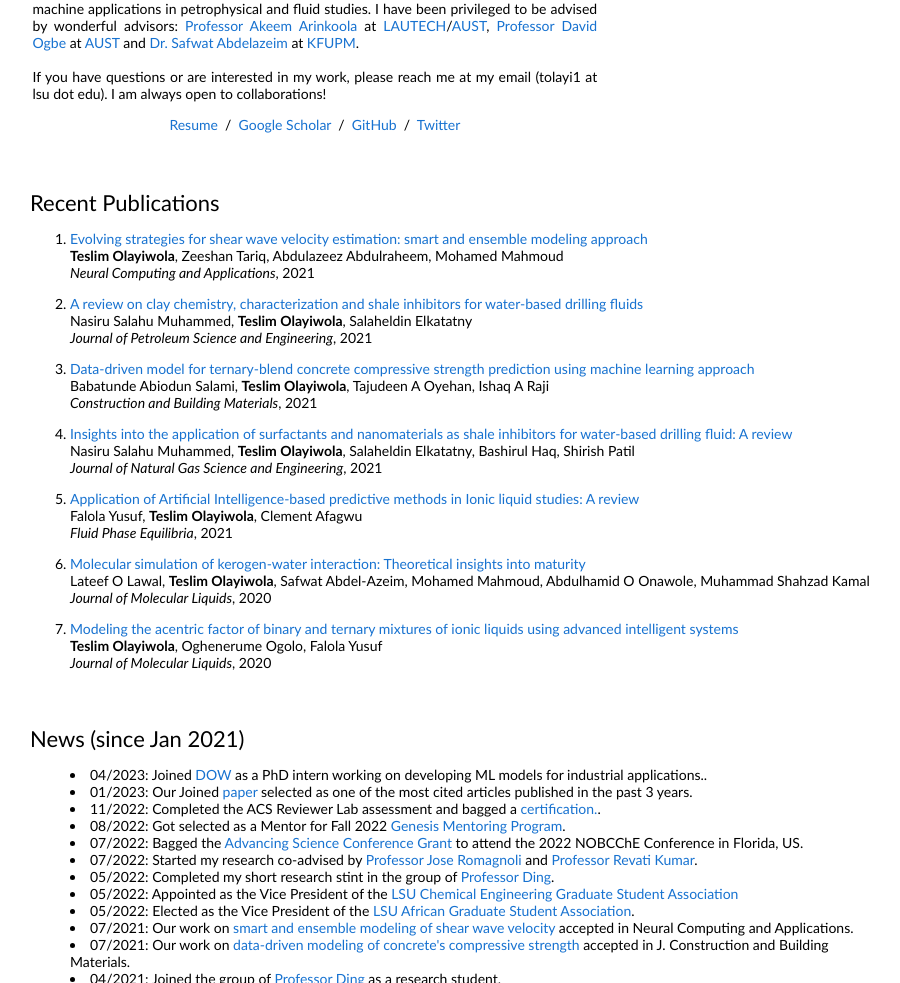
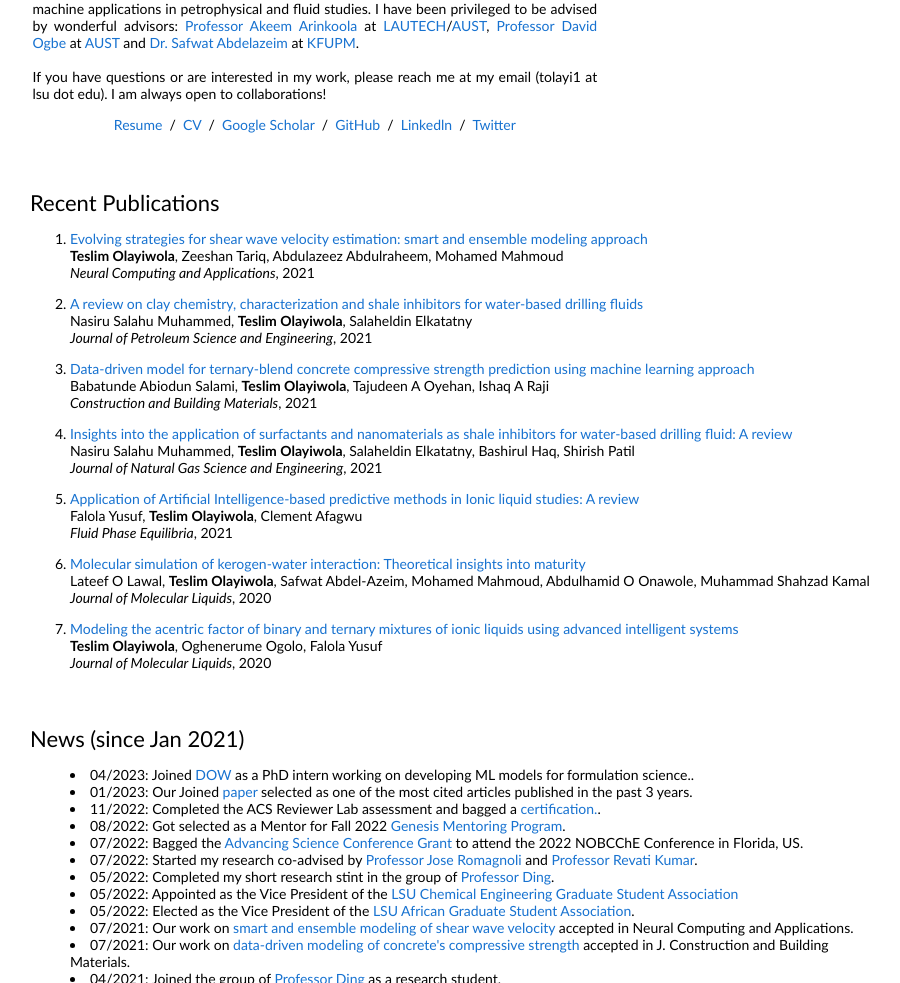
Before and after one commit to EnthusiasticTeslim/enthusiasticteslim.github.io, a plain HTML site: page index.html in a window 1280 px wide. Shown: the part 387-1370 px from the top of the page, without its empty margins (180-1080 px from the left). Drawn offline with Linux system fonts and the light colour scheme.

Commit message:
add new Linkedln and CV

```diff
--- a/index.html
+++ b/index.html
@@ -31,8 +31,10 @@
              </p>
               <p style="text-align:center">
                 <a href="updated_data/resume.pdf", target="_blank">Resume</a> &nbsp/&nbsp
+                <a href="updated_data/cv.pdf", target="_blank">CV</a> &nbsp/&nbsp
                 <a href="https://scholar.google.com/citations?user=ao5QlMgAAAAJ&hl=en", target="_blank">Google Scholar</a> &nbsp/&nbsp
                 <a href="https://github.com/enthusiasticteslim", target="_blank">GitHub</a> &nbsp/&nbsp
+                <a href="https://www.linkedin.com/in/teslim-olayiwola-58a997123/", target="_blank">Linkedln</a> &nbsp/&nbsp
                 <a href="https://twitter.com/teslim404", target="_blank">Twitter</a>
               </p>
             </td>
@@ -107,7 +109,7 @@
                       <heading>News (since Jan 2021)</heading>
                       <p>
                         <ul>
-                          <li style="list-style-position:inside;margin:0;padding:0;text-align:left;">04/2023: Joined <a href="https://corporate.dow.com/en-us/careers/professionals/research-and-development.html", target="_blank">DOW </a> as a PhD intern working on developing ML models for industrial applications.</a>.</li>
+                          <li style="list-style-position:inside;margin:0;padding:0;text-align:left;">04/2023: Joined <a href="https://corporate.dow.com/en-us/careers/professionals/research-and-development.html", target="_blank">DOW </a> as a PhD intern working on developing ML models for formulation science.</a>.</li>
                           <li style="list-style-position:inside;margin:0;padding:0;text-align:left;">01/2023: Our Joined <a href="https://www.sciencedirect.com/science/article/abs/pii/S0378381220304477", target="_blank">paper </a> selected as one of the most cited articles  <a href="updated_imgs/topCited_paper.png", target="_blank"></a> published in the past 3 years.</li>
                           <li style="list-style-position:inside;margin:0;padding:0;text-align:left;">11/2022: Completed the ACS Reviewer Lab assessment and bagged a  <a href="updated_imgs/Teslim_ReviewerLabCertificate.png", target="_blank">certification.</a>.</li>
                           <li style="list-style-position:inside;margin:0;padding:0;text-align:left;">08/2022: Got selected as a Mentor for Fall 2022 <a href="https://www.lsu.edu/diversity/oma/programs/genesis/mentor.php", target="_blank">Genesis Mentoring Program</a>.</li>
```
